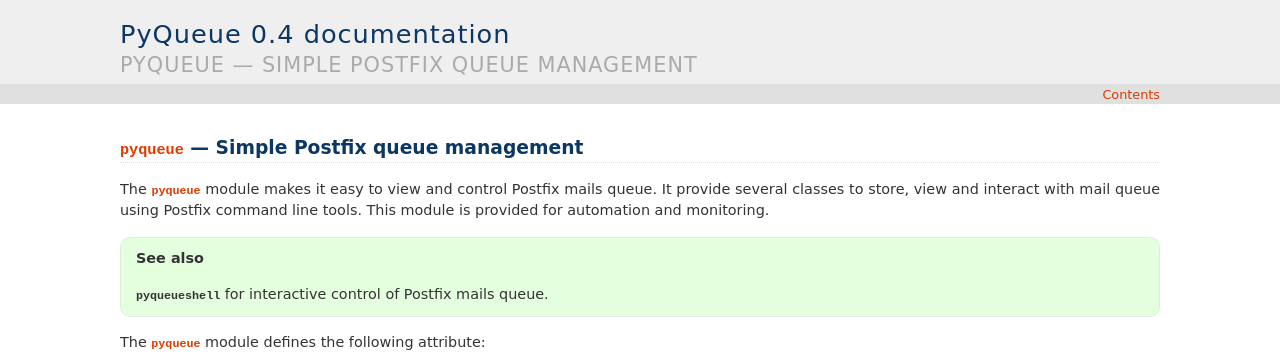
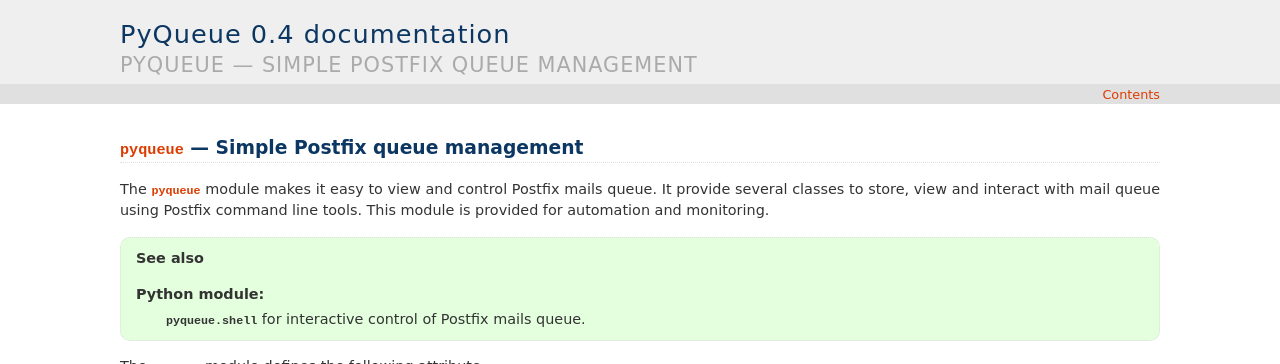
Before and after one commit to outini/pymailq, a Sphinx documentation site: the page built from docs/index.rst, in a window 1280 px wide and 900 px high, cut to the strip 0-364 px from the top of the window. Built offline with Sphinx 7.4.7, drawn with Linux system fonts in a browser that asks for light colours.

Commit message:
Reviewing package documentation pyqueue.py entry point becomes pqshell.py

```diff
--- a/docs/index.rst
+++ b/docs/index.rst
@@ -14,7 +14,10 @@
 using Postfix command line tools. This module is provided for automation and
 monitoring.
 
-.. seealso:: :mod:`pyqueueshell` for interactive control of Postfix mails queue.
+.. seealso::
+
+    Python module:
+        :mod:`pyqueue.shell` for interactive control of Postfix mails queue.
 
 The :mod:`pyqueue` module defines the following attribute:
 
```
Also changed, not shown: pqshell.py (renamed from pyqueue.py).
